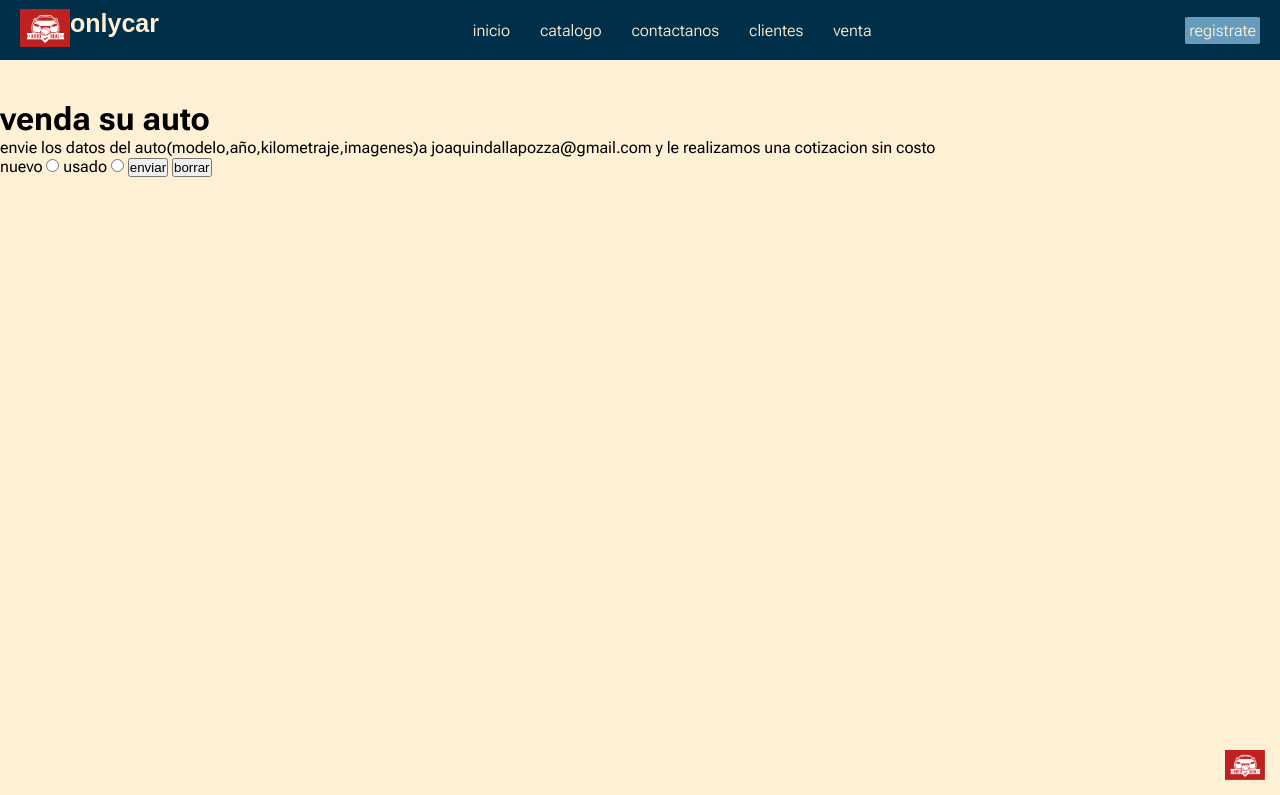
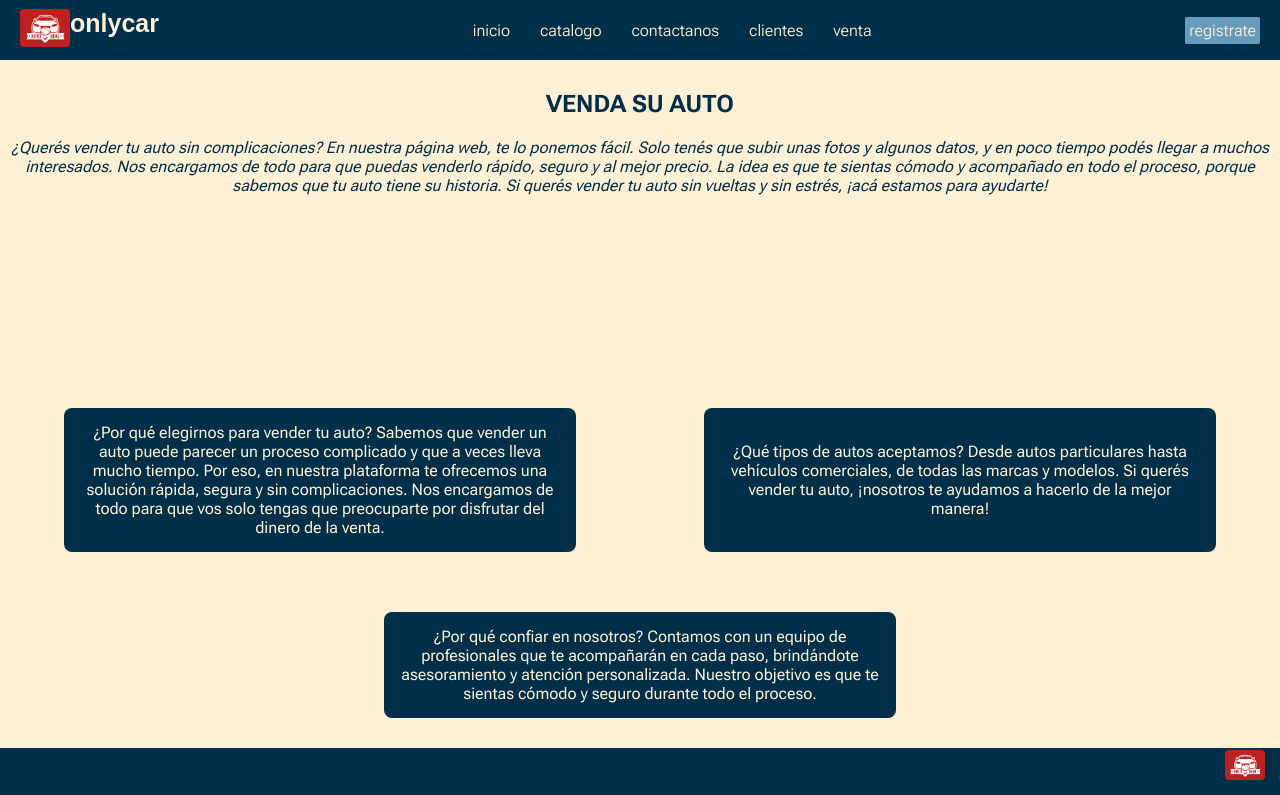
Before and after one commit to dalla-pozza/only-cars, a plain HTML site: page paginas/compramostuauto.html in a window 1280 px wide. Shown: the top 795 px of the page. Drawn offline with Linux system fonts and the light colour scheme; a web font is replaced by a local one.

Commit message:
agrego contenido faltante

```diff
--- a/estilo/estilo.css
+++ b/estilo/estilo.css
@@ -56,8 +56,11 @@ header span{
 }
 header .container-logo{
     display: flex;
+
 }
-
+.container-logo img{
+    border-radius: 4px;
+}
 /*Nav*/
 
 .navbar1{
@@ -116,6 +119,7 @@ header nav ul li{
     bottom: 20px;
     right: 15px;
     width: 40px;
+    border-radius: 4px;
   }
   footer .formulario{
     display: flex;
@@ -147,6 +151,7 @@ header nav ul li{
     text-align: center;
     margin-bottom: 20px;
     margin-top: 20px;
+    text-transform: uppercase;
 }
 
 /******PAGINAS******/
@@ -343,16 +348,34 @@ header nav ul li{
 
 /***COMPRAMOSTUAUTO***/
 
-.com{
-    height: 100vh;
-    margin-top: 100px;
+.compracontainer{
+    height: 30vh;
+    color: var(--main-text-color);
+    font-style: italic;
+    text-align: center;
+
 }
-
-
-
-
-
-
+.titulo-com{
+    margin-top: 90px;
+}
+.compra-inf{
+    display: flex;
+    flex-wrap: wrap;
+    justify-content: space-around;
+}
+.compra-inf section{
+    width: 40%;
+    color: var(--main-color);
+    background-color: var(--main-text-color);
+    border-radius: 8px;
+    text-align: center;
+    margin: 30px 15px;
+    min-width: 300px;
+    padding: 15px 15px;
+    display: flex;
+    align-items: center;
+    justify-content: center;
+}
 
 
 
@@ -433,10 +456,15 @@ header nav ul li{
 
 }
 .testimonios article img{
-    width: 200px;
+    width: 70px;
+    border-radius: 7%;
 }
 
+.clientes{
+    display: flex;
+    text-align: center;
 
+}
 
 
 
--- a/paginas/compramostuauto.html
+++ b/paginas/compramostuauto.html
@@ -51,40 +51,60 @@
 
     <a class="boton" href="./contacto.html">registrate</a>
   </header>
-  <main class="com">
+  <main >
 
-    <h1 class="titulo-compramos">venda su auto</h1>
+    <div class="titulo-com">
+      <h2 class=subtitulos>venda su auto</h2>
+    </div>
     <div class="compracontainer">
-      <section>
-        <p>envie los datos del auto(modelo,año,kilometraje,imagenes)a joaquindallapozza@gmail.com y le realizamos una
-          cotizacion sin costo
-        </p>
-      </section>
 
       <section>
-        <form>
-          <label for="nuevo">nuevo</label>
-          <input type="radio" name="estado" id="nuevo">
+        <p>
+          ¿Querés vender tu auto sin complicaciones? En nuestra página web, te lo ponemos fácil. Solo tenés que subir
+          unas fotos y algunos datos, y en poco tiempo podés llegar a muchos interesados. Nos encargamos de todo para
+          que puedas venderlo rápido, seguro y al mejor precio.
 
-          <label for="usado">usado</label>
-          <input type="radio" name="estado" id="usado">
-
-          <input type="submit" value="enviar">
-          <input type="reset" value="borrar">
-
-
-        </form>
+          La idea es que te sientas cómodo y acompañado en todo el proceso, porque sabemos que tu auto tiene su
+          historia. Si querés vender tu auto sin vueltas y sin estrés, ¡acá estamos para ayudarte!
+        </p>
       </section>
 
 
 
-      <span>
-        <p></p>
-      </span>
+    </div>
+    <div class="compra-inf">
+
+
+      <section>
+        <p>
+          ¿Por qué elegirnos para vender tu auto?
+          Sabemos que vender un auto puede parecer un proceso complicado y que a veces lleva mucho tiempo. Por eso, en
+          nuestra plataforma te ofrecemos una solución rápida, segura y sin complicaciones. Nos encargamos de todo para
+          que vos solo tengas que preocuparte por disfrutar del dinero de la venta.
+        </p>
+      </section>
+      <section>
+        <p>
+          ¿Qué tipos de autos aceptamos?
+          Desde autos particulares hasta vehículos comerciales, de todas las marcas y modelos. Si querés vender tu auto,
+          ¡nosotros te ayudamos a hacerlo de la mejor manera!
+        </p>
+      </section>
+      <section>
+
+
+        </p>¿Por qué confiar en nosotros?
+        Contamos con un equipo de profesionales que te acompañarán en cada paso, brindándote asesoramiento y atención
+        personalizada. Nuestro objetivo es que te sientas cómodo y seguro durante todo el proceso.
+        </p>
+      </section>
+
     </div>
 
 
+
   </main>
+
   <footer>
 
     <div class="logo">
@@ -113,7 +133,7 @@
     </nav>
 
     <div class="formulario">
-        <form >
+      <form>
         <label for="promociones">ingrese sus datos para recibir promos</label>
         <br>
         <label for="nombre">ingrese su nombre</label>
```
Also changed, not shown: paginas/catalogo.html (+1 -1 lines), paginas/testimonios.html (+8 -5 lines), 1 other file. Lines whose indentation alone changed are shown as unchanged.
